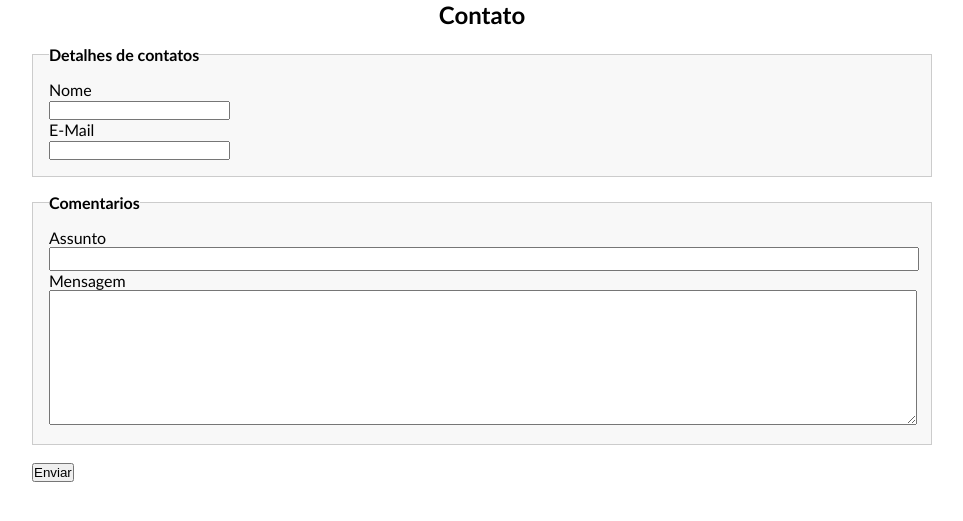
After one commit to WilliamKerpen/flask, a Flask app: page /contato in a window 1280 px wide. The commit adds this page. Shown: the top 521 px of the page, without its empty margins (158-1121 px from the left). Run offline with Flask 3, Linux system fonts and the light colour scheme.

Commit message:
Criacao do forms e inclusao no BD, alteracao do contato.html para puxar pelo  forms

```diff
--- a/app/__init__.py
+++ b/app/__init__.py
@@ -6,6 +6,7 @@ from flask_migrate import Migrate
 app = Flask (__name__)
 app.config['SQLALCHEMY_DATABASE_URI'] = 'sqlite:///database.db'
 app.config['SQLALCHEMY_TRACK_MODIFICATIONS'] = False
+app.config['SECRET_KEY'] = 'ASA55SA5SA5S5AS65D6ASD7787DAS97!!SSSS'
 
 db = SQLAlchemy(app)
 migrate = Migrate(app, db)
--- /dev/null
+++ b/app/forms.py
@@ -0,0 +1,24 @@
+from flask_wtf import FlaskForm
+from wtforms import StringField, TextAreaField, SubmitField
+from wtforms.validators import DataRequired, Email
+
+from app import db
+from app.models import Contato
+
+class ContatoForm(FlaskForm):
+    nome = StringField('Nome',validators=[DataRequired()])
+    email = StringField('E-Mail',validators=[DataRequired(), Email()])
+    assunto = StringField('Assunto', validators=[DataRequired()])
+    mensagem = TextAreaField('Mensagem', validators=[DataRequired()])
+    btnSubmit = SubmitField('Enviar')
+
+    def save(self):
+        contato = Contato (
+            nome = self.nome.data,
+            email = self.email.data,
+            assunto = self.assunto.data,
+            mensagem = self.mensagem.data
+        )
+
+        db.session.add(contato)
+        db.session.commit()
--- /dev/null
+++ b/app/static/css/style.css
@@ -0,0 +1,71 @@
+*{
+	margin: 0;
+	padding: 0;
+}
+
+.center h2 {
+	text-align: center;
+}
+
+body{
+	font-family: "Trebuchet MS", Helvetica,sans-serif;
+}
+
+fieldset {
+	margin: 1em 0;
+	padding: 1em;
+	border: 1px solid #ccc;
+	background: #f8f8f8;
+}
+
+legend {
+	font-weight: bold;
+}
+
+label{
+	display: block;
+	cursor: pointer;
+}
+
+input {
+	width: 100%em;
+}
+
+textarea{
+	width: 100%;
+	height: 10em;
+}
+
+#assunto{
+	width: 100%;
+	height: 20px;
+}
+
+form{
+	width: 900px;
+	margin: auto;
+
+}
+.radio {
+	margin-right: 2em;
+}
+
+.botao{
+	background-color: #a5a5a5;
+	color: white ;
+	padding: 10px 20px;
+	border: none;
+	border-radius: 5px;
+	cursor: pointer;
+	font-size: 16px;
+}
+
+button 	{
+	background-color: #a5a5a5;
+	color: black ;
+	padding: 10px 20px;
+	border: none;
+	border-radius: 5px;
+	cursor: pointer;
+	font-size: 16px;
+}
--- /dev/null
+++ b/app/templates/contato.html
@@ -0,0 +1,49 @@
+<!DOCTYPE html>
+<html>
+<head>
+	<meta charset="utf-8">
+	<meta name="viewport" content="width=device-width, initial-scale=1">
+	<title>Contato</title>
+	<link rel="stylesheet" href="{{ url_for('static', filename='css/style.css')}}">
+</head>
+<body>
+    <div class="center">
+        <h2>Contato</h2>
+    </div>
+
+
+	<form action="" method="post">
+        {{ form.csrf_token}}
+
+		<fieldset>
+			<legend>Detalhes de contatos</legend>
+			<div>
+				{{ form.nome.label() }}
+                {{ form.nome() }}
+			</div>
+			<div>
+                {{ form.email.label() }}
+                {{ form.email() }}
+			</div>
+		</fieldset>
+		<fieldset>
+			<legend>Comentarios</legend>
+			<div>
+                {{ form.assunto.label() }}
+                {{ form.assunto() }}
+
+                {{ form.mensagem.label() }}
+                {{ form.mensagem() }}
+
+			</div>
+		</fieldset>
+
+        {{form.btnSubmit()}}
+
+
+
+	</form>
+
+
+</body>
+</html>
--- a/app/templates/index.html
+++ b/app/templates/index.html
@@ -6,11 +6,11 @@
     <title>Estudo flask</title>
 </head>
 <body>
-    <h1>MNinha Primeira Pagina HTML renderizado no Flask</h1>
+    <h1>Minha Primeira Pagina HTML renderizado no Flask</h1>
 
     <h3>Bem Vindo {{usuario}} ao curso</h3>
 
-    <a href="{{url_for('nova_rota')}}">Link para outra pagina com o nome da funcao</a>
+    <a href="{{url_for('contato')}}">Contato</a>
 
 </body>
 </html>
--- a/app/views.py
+++ b/app/views.py
@@ -1,5 +1,7 @@
 from app import app
-from flask import render_template, url_for
+from flask import render_template, url_for,request, redirect
+from app.models import Contato
+from app.forms import ContatoForm
 
 @app.route('/')
 def homepage():
@@ -7,6 +9,11 @@ def homepage():
     return render_template('index.html',usuario = usuario )
 
 
-@app.route('/outra_pagina')
-def nova_rota():
-    return render_template('outra_pagina.html')
+@app.route('/contato', methods= ['GET','POST'])
+def contato():
+    form = ContatoForm()
+    if form.validate_on_submit():
+        form.save()
+        return redirect(url_for('homepage'))
+
+    return render_template('contato.html',form=form)
```
Also changed, not shown: instance/database.db.
